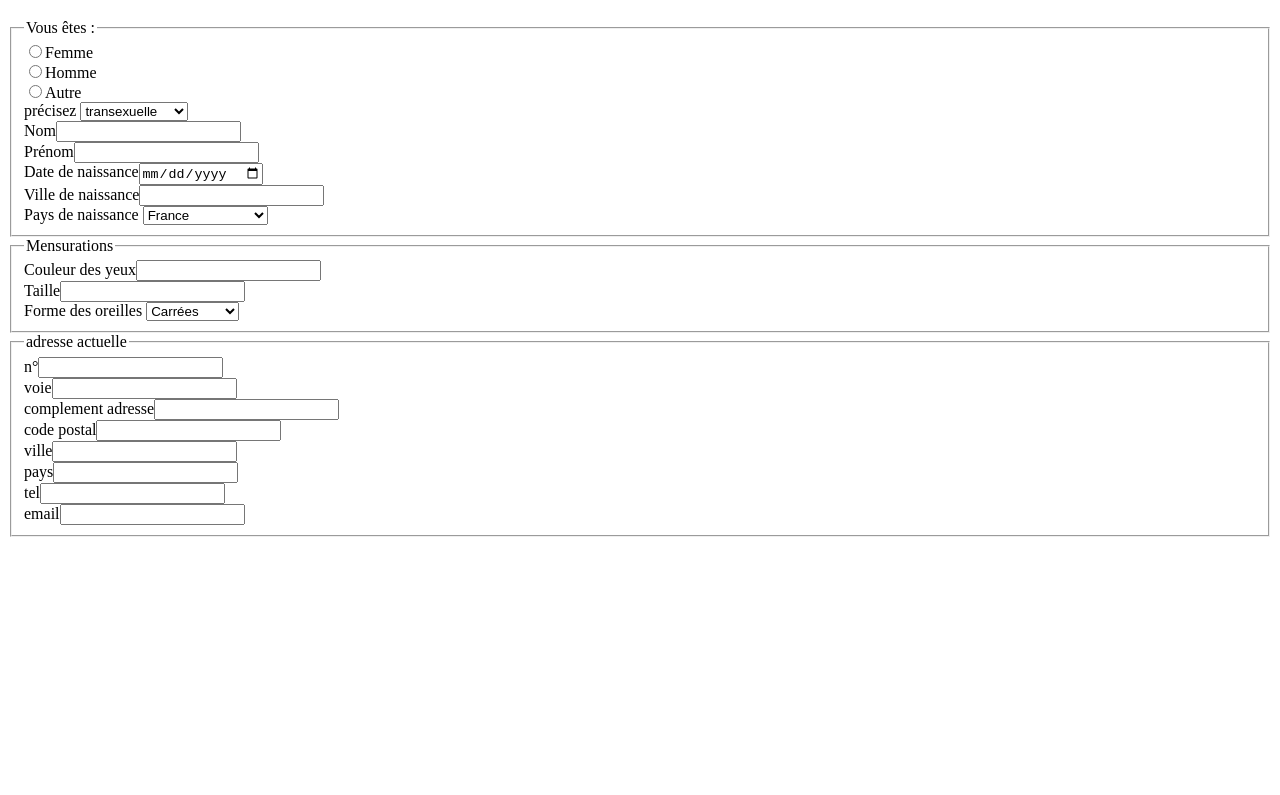
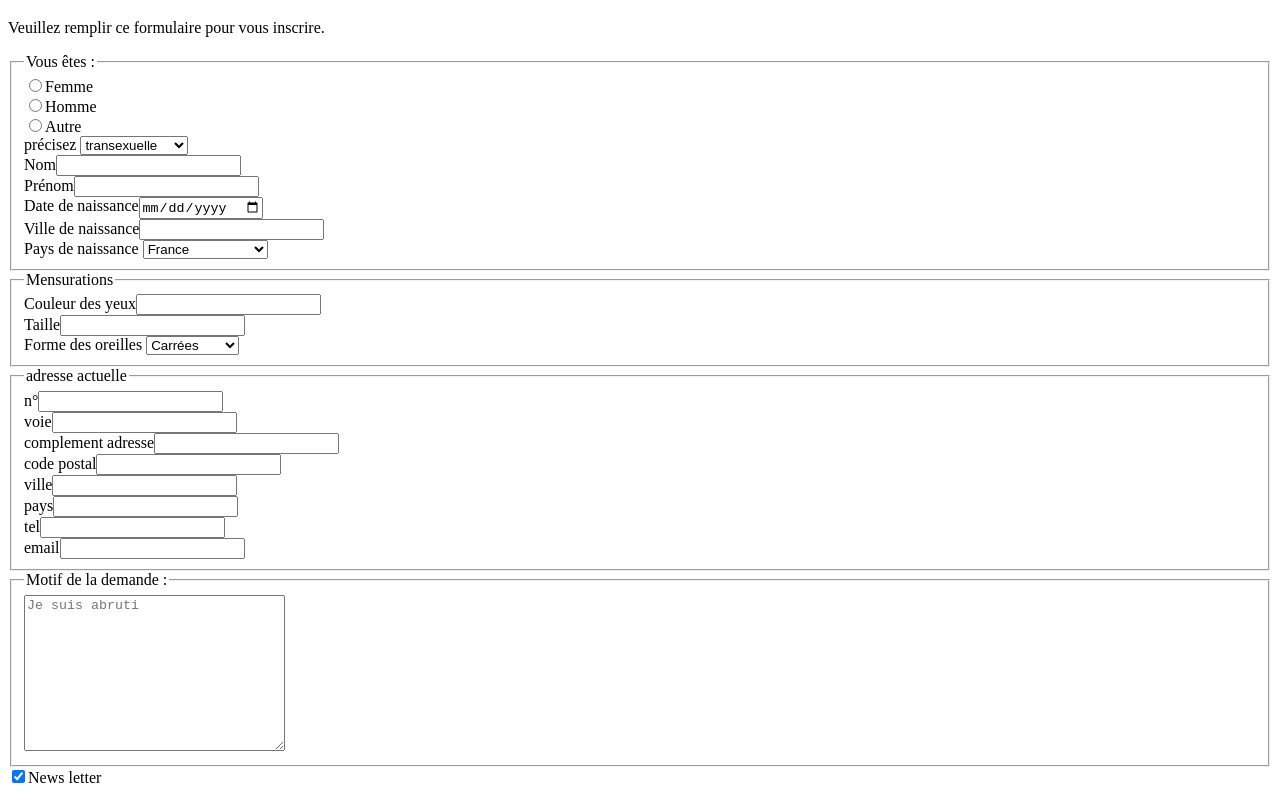
Before and after one commit to AnthonyMoreau/formulaire_groland, a plain HTML site: page index.html in a window 1280 px wide. Shown: the part 61-856 px from the top of the page. Before the commit the page ends 800 px from the top, so only its background shows below. Drawn offline with Linux system fonts and the light colour scheme.

Commit message:
formulaire_groland

```diff
--- a/index.html
+++ b/index.html
@@ -14,8 +14,9 @@
         <h1>Etat civil Grolandais</h1>
 
     </header>
+
     <main>
-
+        <p>Veuillez remplir ce formulaire pour vous inscrire.</p>
         <form action="#" method="post">
                 <fieldset>
                     <legend>Vous êtes :</legend>
@@ -71,21 +72,13 @@
                         <label for="pays">pays</label><input type="text" name="pays" id="pays"><br />
                         <label for="tel">tel</label><input type="text" name="tel" id="tel"><br />
                         <label for="email">email</label><input type="text" name="email" id="email"><br />
-
-
                     </fieldset>
-
+                    <fieldset>
+                        <legend>Motif de la demande :</legend>
+                        <textarea name="motif" id="motif" cols="30" rows="10" placeholder="Je suis abruti"></textarea>
+                    </fieldset>
+                    <input type="checkbox" name="news_letter" id="news_letter" checked /><label for="news_letter">News letter</label><br />
+        </form>
     </main>
-
-            <br />
-        </fieldset>
-
-
-
-
-
-        </p>
-    </form>
-
 </body>
 </html>
```
Lines whose indentation alone changed are shown as unchanged.
